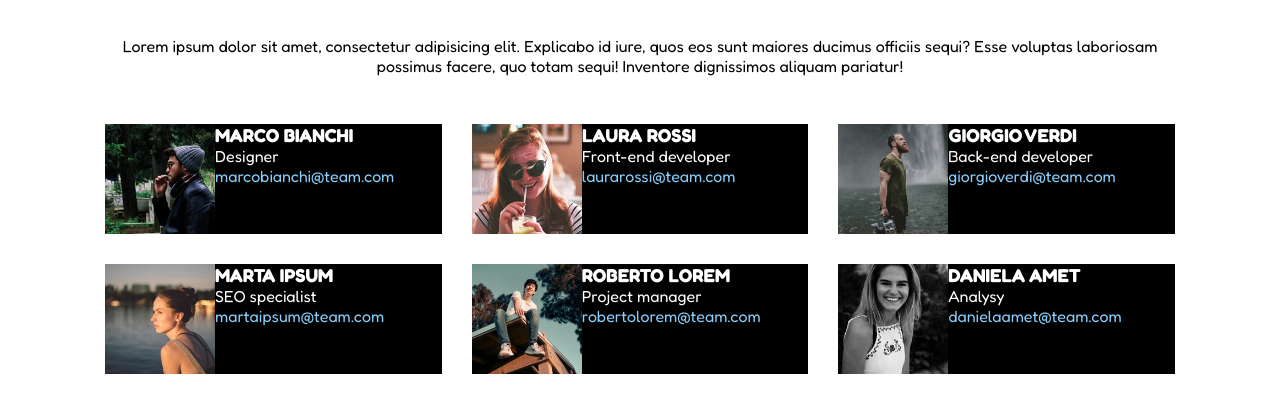
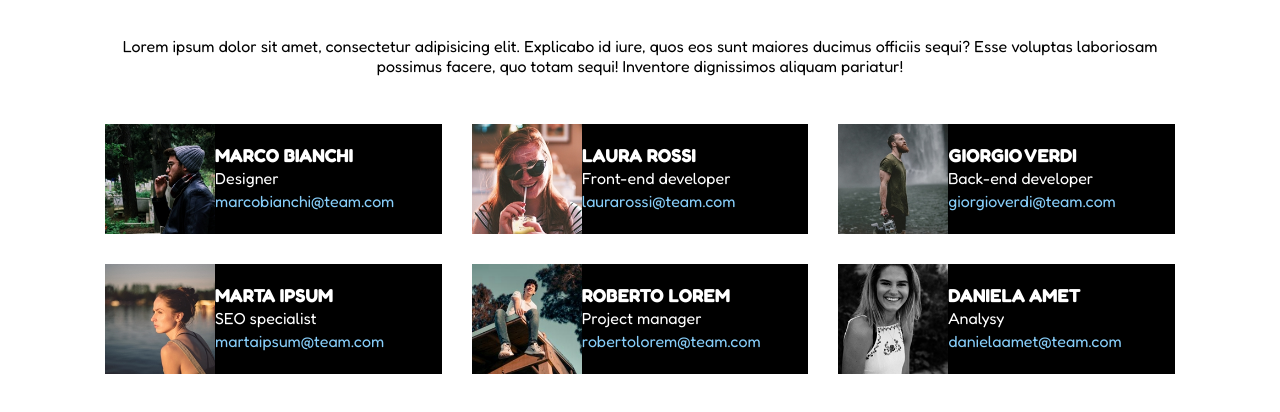
Before and after one commit to federicahu99/html-css-float-card, a plain HTML site: page index.html in a window 1280 px wide. Shown: the part 80-492 px from the top of the page. Drawn offline with Linux system fonts and the light colour scheme.

Commit message:
final version

```diff
--- a/css/style.css
+++ b/css/style.css
@@ -53,12 +53,15 @@ a {
     vertical-align: middle;
 }
 
-.team-information {
-    margin-left: 50px;
-}
-
 .clearfix::after {
     content: '';
     display: table;
     clear: both;
   }
+
+
+/* biglietto da visita*/
+.team-information {
+    padding: 20px;
+    line-height: 23px;
+}
--- a/index.html
+++ b/index.html
@@ -1,11 +1,13 @@
-<html><!DOCTYPE html>
-<html lang="en">
+<!DOCTYPE html>
+<html lang="it">
 <head>
     <meta charset="UTF-8">
     <meta http-equiv="X-UA-Compatible" content="IE=edge">
     <meta name="viewport" content="width=device-width, initial-scale=1.0">
     <link rel="stylesheet" href="css/style.css">
     <link rel="icon" href="img/team.jpg">
+    <meta name="author" content="Federica Hu">
+    <meta name="Team" content="Il team di Federica">
     <!--font-->
     <link rel="preconnect" href="https://fonts.googleapis.com" />
     <link rel="preconnect" href="https://fonts.gstatic.com" crossorigin />
@@ -31,16 +33,17 @@
 
                     <div class="team-person">
                         <img src="img/male1.png" alt="image male boy">
-                        <div class="team.information"></div>
+                        <div class="team-information">
                         <h3>MARCO BIANCHI</h3>
                         <div>Designer</div>
                         <a href="mailto:marcobianchi@team.com">marcobianchi@team.com</a>
+                        </div>
                     </div>
                     <div class="team-person">
                         <img src="img/female1.png" alt="image female girl">
                         <div class="team-information">
                         <h3>LAURA ROSSI</h3>
-                        <div role="position">Front-end developer</div>
+                        <div>Front-end developer</div>
                         <a href="mailto:laurarossi@team.com">laurarossi@team.com</a>
                         </div>
                     </div>
@@ -48,7 +51,7 @@
                         <img src="img/male2.png" alt="image male boy">
                         <div class="team-information">
                         <h3>GIORGIO VERDI</h3>
-                        <div role="position">Back-end developer</div>
+                        <div>Back-end developer</div>
                         <a href="mailto:giorgioverdi@team.com">giorgioverdi@team.com</a>
                         </div>
                     </div>
@@ -56,7 +59,7 @@
                         <img src="img/female2.png" alt="image female girl">
                         <div class="team-information">
                         <h3>MARTA IPSUM</h3>
-                        <div role="position">SEO specialist</div>
+                        <div>SEO specialist</div>
                         <a href="mailto:martaipsum@team.com">martaipsum@team.com</a>
                         </div>
                     </div>
@@ -64,15 +67,15 @@
                         <img src="img/male3.png" alt="image male boy">
                         <div class="team-information">
                         <h3>ROBERTO LOREM</h3>
-                        <div role="position">Project manager</div>
+                        <div>Project manager</div>
                         <a href="mailto:robertolorem@team.com">robertolorem@team.com</a>
                         </div>
                     </div>
                     <div class="team-person">
                         <img src="img/female3.png" alt="image female girl">
-                        <div>
+                        <div class="team-information">
                         <h3>DANIELA AMET</h3>
-                        <div role="position">Analysy</div>
+                        <div>Analysy</div>
                         <a href="mailto:danielaamet@team.com">danielaamet@team.com</a>
                         </div>
                     </div>
```
